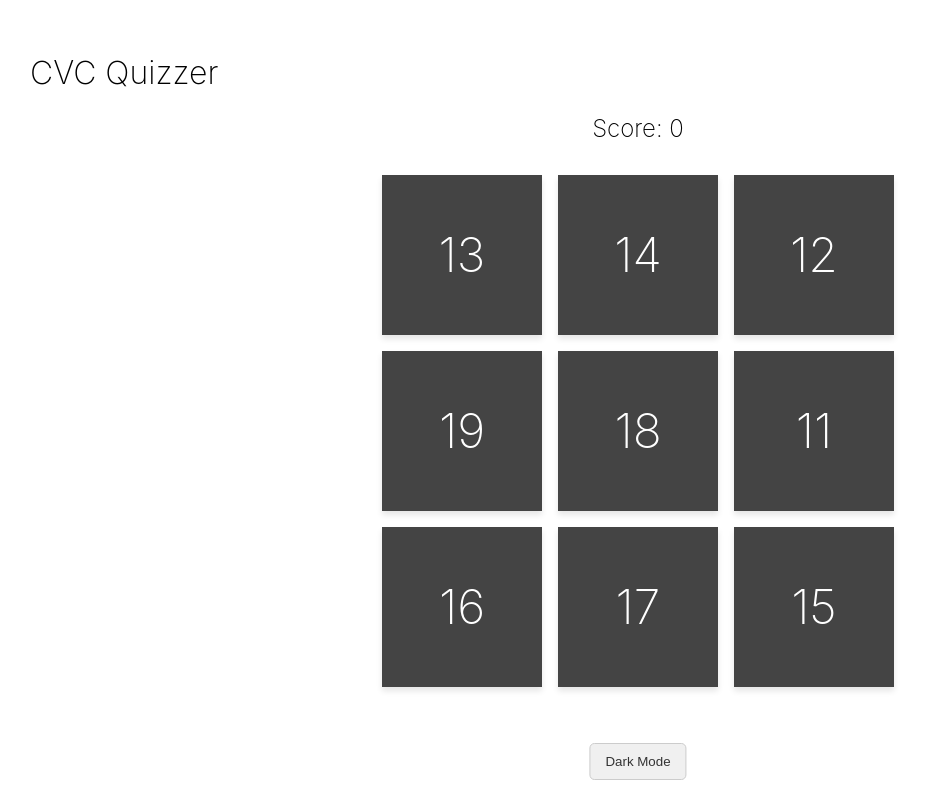
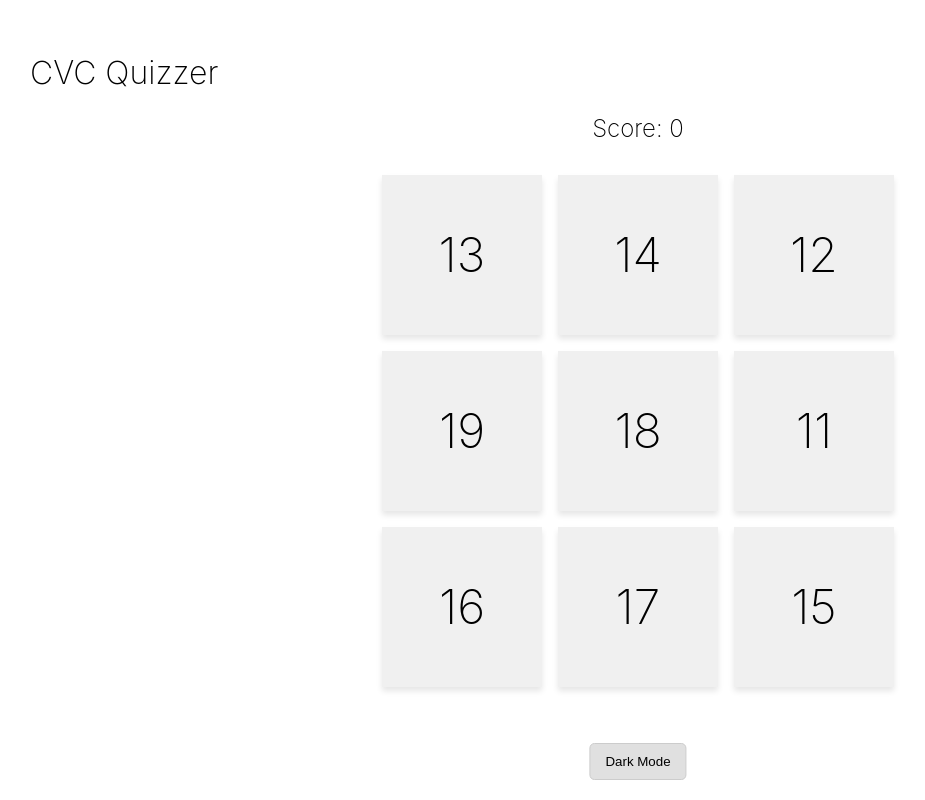
Before and after one commit to lunchboxer/cvc-quizzer, a SvelteKit app: page / in a window 1280 px wide. Shown: the whole page, without its empty margins (2-927 px from the left). Built offline with nearby package versions, Linux system fonts and the light colour scheme; a web font is replaced by a local one.

Commit message:
improve colors

```diff
--- a/src/app.css
+++ b/src/app.css
@@ -3,6 +3,7 @@
   --bg-color: #ffffff;
   --text-color: #000000;
   --card-bg: #f0f0f0;
+  --card-bg-alt: #e0e0e0;
   --card-border: #cccccc;
   --success-color: #689f38;
   --failure-color: #d32f2f;
@@ -19,6 +20,7 @@
   --bg-color: #121212;
   --text-color: #ffffff;
   --card-bg: #1e1e1e;
+  --card-bg-alt: #2e2e2e;
   --card-border: #444444;
   --success-color: #8bc34a;
   --failure-color: #f44336;
@@ -30,7 +32,8 @@
   --answer-button-text: #000;
 }
 
-html, body {
+html,
+body {
   background-color: var(--bg-color);
   color: var(--text-color);
   transition: background-color 0.3s, color 0.3s;
--- a/src/routes/+page.svelte
+++ b/src/routes/+page.svelte
@@ -2,8 +2,8 @@
   import { cvcWords } from "$lib/words.js";
   import { flip } from "svelte/animate";
   import { quintOut } from "svelte/easing";
-  import { onMount } from 'svelte';
-  import '../app.css';
+  import { onMount } from "svelte";
+  import "../app.css";
 
   // Create an array of integers from 11-20
   const numbers = Array.from({ length: 10 }, (_, i) => i + 11).sort(
@@ -28,7 +28,7 @@
 
   // Check system preference on mount
   onMount(() => {
-    isDarkMode = window.matchMedia('(prefers-color-scheme: dark)').matches;
+    isDarkMode = window.matchMedia("(prefers-color-scheme: dark)").matches;
     updateTheme();
   });
 
@@ -38,7 +38,7 @@
   }
 
   function updateTheme() {
-    document.documentElement.classList.toggle('dark-mode', isDarkMode);
+    document.documentElement.classList.toggle("dark-mode", isDarkMode);
   }
 
   function toggleCard(index) {
@@ -121,20 +121,12 @@
   </div>
   <div class="theme-toggle">
     <button on:click={toggleTheme}>
-      {isDarkMode ? 'Light Mode' : 'Dark Mode'}
+      {isDarkMode ? "Light Mode" : "Dark Mode"}
     </button>
   </div>
 </main>
 
 <style>
-  :root {
-    --success-color: #689f38;
-    --failure-color: #d32f2f;
-    --button-bg: #f0f0f0;
-    --button-text: #333;
-    --button-hover-bg: #ccc;
-  }
-
   h1 {
     font-weight: inherit;
   }
@@ -171,7 +163,6 @@
     height: 10rem;
     box-shadow: 0 4px 6px rgba(0, 0, 0, 0.1);
     transition: transform 0.2s;
-    background-color: var(--card-bg);
     color: var(--text-color);
   }
 
@@ -205,24 +196,26 @@
   }
 
   .card-front {
-    background-color: #444;
-    color: white;
+    background-color: var(--card-bg);
+    color: var(--text-color);
     font-size: 3rem;
   }
 
   .card-back {
-    background-color: #999;
-    color: black;
+    background-color: var(--card-bg-alt);
+    color: var(--text-color);
     font-size: 3rem;
     transform: rotateY(180deg);
   }
 
   .card.correct .card-back {
     background-color: var(--success-color);
+    color: var(--answer-button-text);
   }
 
   .card.incorrect .card-back {
     background-color: var(--failure-color);
+    color: var(--answer-button-text);
   }
 
   .answer-buttons {
@@ -269,7 +262,9 @@
     padding: 10px 15px;
     border-radius: 5px;
     cursor: pointer;
-    transition: background-color 0.3s, color 0.3s;
+    transition:
+      background-color 0.3s,
+      color 0.3s;
   }
 
   .theme-toggle button:hover {
```
